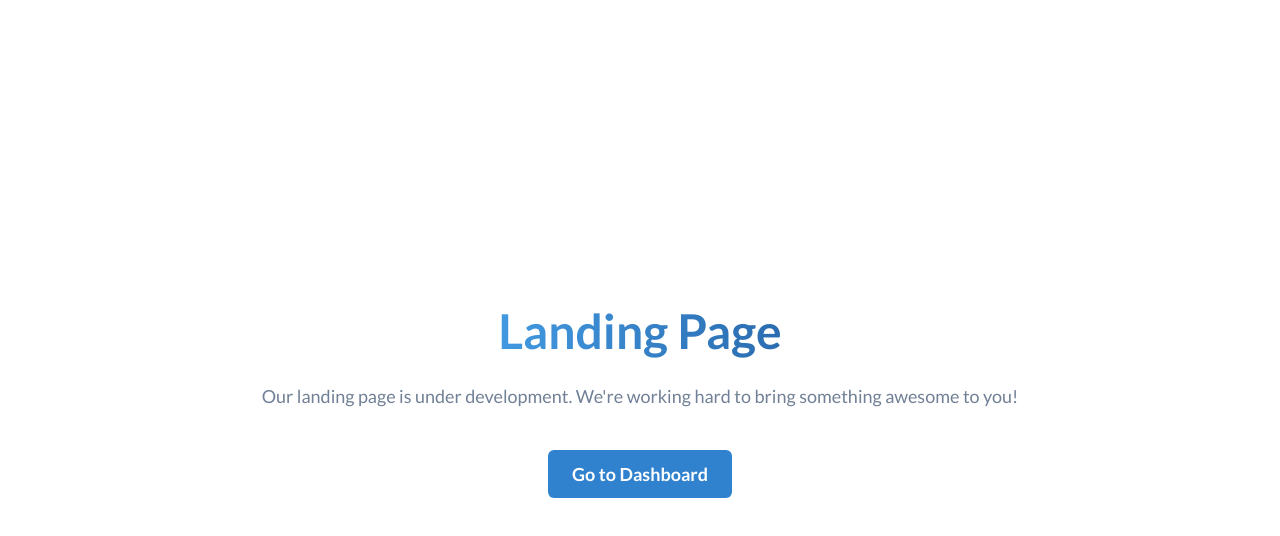
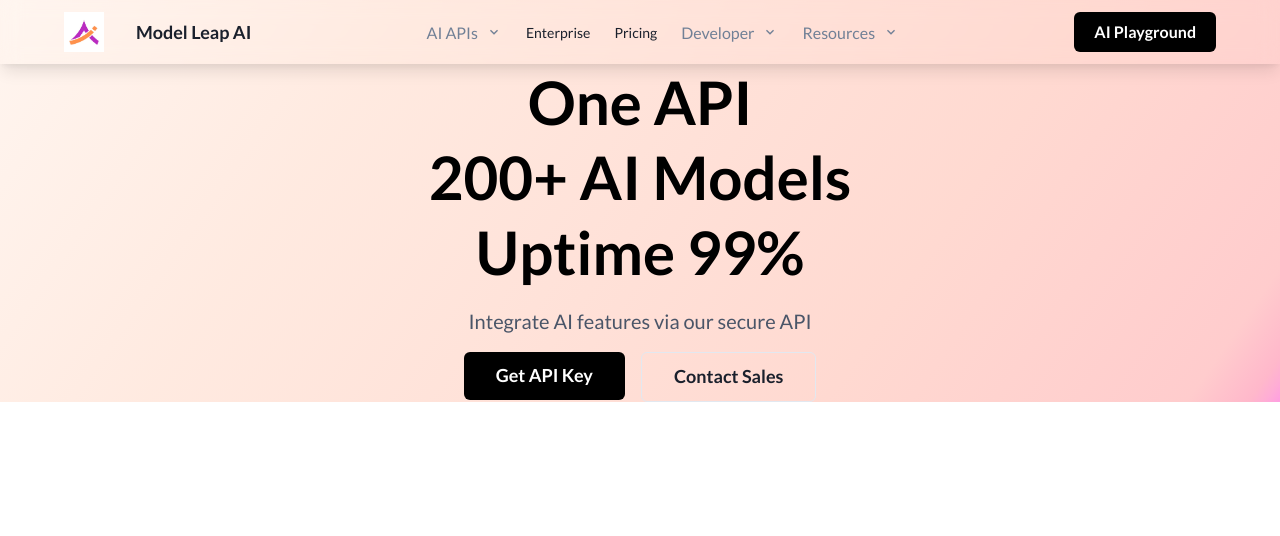
Before and after one commit to Arsalanbashir831/ModelLeap-AI, a React (Vite) app: page / in a window 1280 px wide. Shown: the top 536 px of the page. Built offline with nearby package versions, Linux system fonts and the light colour scheme.

Commit message:
landing page layout

```diff
--- a/package.json
+++ b/package.json
@@ -10,6 +10,7 @@
     "preview": "vite preview"
   },
   "dependencies": {
+    "@chakra-ui/icons": "^2.1.1",
     "@chakra-ui/react": "^2.8.2",
     "@emotion/react": "^11.13.3",
     "@emotion/styled": "^11.13.0",
--- /dev/null
+++ b/src/Components/LandingPage/Hero.jsx
@@ -0,0 +1,66 @@
+import React from "react";
+import { Box, Flex, VStack, Text, Button, Stack } from "@chakra-ui/react";
+
+const Hero = () => {
+  return (
+    <>
+      {/* <Box
+      w={"full"}
+        as="section"
+        textAlign="center"
+        h="100vh"
+        bg="transparent"
+      > */}
+        <Flex
+          direction="column"
+          justifyContent="center"
+          alignItems="center"
+          height="100%"
+        >
+
+          <VStack spacing={4}>
+            <Text
+              fontSize={{ base: "3xl", md: "5xl", lg: "6xl" }}
+              fontWeight="bold"
+              lineHeight="shorter"
+              color="black"
+            >
+              One API <br /> 200+ AI Models <br /> Uptime 99%
+            </Text>
+            <Text
+              fontSize={{ base: "md", md: "lg", lg: "xl" }}
+              color="gray.600"
+              maxW="600px"
+            >
+              Integrate AI features via our secure API
+            </Text>
+
+            <Stack direction={{ base: "column", md: "row" }} spacing={4}>
+              <Button
+                bg={'black'}
+                size="lg"
+                textColor={"white"}
+                variant="solid"
+                px={8}
+                py={6}
+              >
+                Get API Key
+              </Button>
+              <Button
+                colorScheme="gray"
+                size="lg"
+                variant="outline"
+                px={8}
+                py={6}
+              >
+                Contact Sales
+              </Button>
+            </Stack>
+          </VStack>
+        </Flex>
+      {/* </Box> */}
+    </>
+  );
+};
+
+export default Hero;
--- /dev/null
+++ b/src/Components/LandingPage/Navbar.jsx
@@ -0,0 +1,161 @@
+import React from "react";
+import {
+  Box,
+  Flex,
+  HStack,
+  IconButton,
+  Button,
+  useDisclosure,
+  Stack,
+  Image,
+  Menu,
+  MenuButton,
+  MenuList,
+  MenuItem,
+} from "@chakra-ui/react";
+import { HamburgerIcon, CloseIcon, ChevronDownIcon } from "@chakra-ui/icons";
+import logo from "../../../public/model_leap_favicon.png";
+import { Link } from "react-router-dom";
+
+const Navbar = () => {
+  const { isOpen, onOpen, onClose } = useDisclosure();
+
+  return (
+    <Box
+      position="fixed"
+      w="100%"
+      backdropFilter="blur(10px)"
+      zIndex="9999"
+      boxShadow="lg"
+    >
+      <Flex
+        h={16}
+        alignItems="center"
+        justifyContent="space-between"
+        px={6}
+        maxW="1200px"
+        mx="auto"
+      >
+        <HStack spacing={8} alignItems="center">
+          <Box>
+            <Image src={logo} alt="Logo" boxSize="40px" />
+          </Box>
+          <Box fontWeight="bold" fontSize="lg">
+            Model Leap AI
+          </Box>
+        </HStack>
+
+        <HStack
+          as="nav"
+          spacing={6}
+          display={{ base: "none", md: "flex" }}
+          fontWeight="500"
+          fontSize="sm"
+        >
+          <Menu>
+            <MenuButton
+              as={Button}
+              variant="link"
+              fontWeight="normal"
+              rightIcon={<ChevronDownIcon />}
+            >
+              AI APIs
+            </MenuButton>
+            <MenuList>
+              <MenuItem>API 1</MenuItem>
+              <MenuItem>API 2</MenuItem>
+            </MenuList>
+          </Menu>
+          <Link to="#" >Enterprise</Link>
+          <Link to="#">Pricing</Link>
+
+          <Menu>
+            <MenuButton
+              as={Button}
+              variant="link"
+              fontWeight="normal"
+              rightIcon={<ChevronDownIcon />}
+            >
+              Developer
+            </MenuButton>
+            <MenuList>
+              <MenuItem>Docs</MenuItem>
+              <MenuItem>Community</MenuItem>
+            </MenuList>
+          </Menu>
+
+          <Menu>
+            <MenuButton
+              as={Button}
+              variant="link"
+              fontWeight="normal"
+              rightIcon={<ChevronDownIcon />}
+            >
+              Resources
+            </MenuButton>
+            <MenuList>
+              <MenuItem>Blog</MenuItem>
+              <MenuItem>Guides</MenuItem>
+            </MenuList>
+          </Menu>
+        </HStack>
+
+        <HStack spacing={6}>
+          <Link to="/app">
+            <Button
+              bg="black"
+              color="white"
+              _hover={{ bg: "gray.700" }}
+              borderRadius="md"
+              px={5}
+            >
+              AI Playground
+            </Button>
+          </Link>
+          <IconButton
+            size="md"
+            icon={isOpen ? <CloseIcon /> : <HamburgerIcon />}
+            aria-label="Open Menu"
+            display={{ md: "none" }}
+            onClick={isOpen ? onClose : onOpen}
+          />
+        </HStack>
+      </Flex>
+      {isOpen ? (
+        <Box pb={4} display={"flex"} bg="white" justifyContent={'center'}>
+          <Stack as="nav" spacing={4}>
+            <Link to="#">AI APIs</Link>
+            <Link to="#">Enterprise</Link>
+            <Link to="#">Pricing</Link>
+            <Menu>
+              <MenuButton as={Link}>Developer</MenuButton>
+              <MenuList>
+                <MenuItem>Docs</MenuItem>
+                <MenuItem>Community</MenuItem>
+              </MenuList>
+            </Menu>
+            <Menu>
+              <MenuButton as={Link}>Resources</MenuButton>
+              <MenuList>
+                <MenuItem>Blog</MenuItem>
+                <MenuItem>Guides</MenuItem>
+              </MenuList>
+            </Menu>
+            <Link to="/app">
+              <Button
+                bg="black"
+                color="white"
+                _hover={{ bg: "gray.700" }}
+                borderRadius="md"
+              >
+                AI Playground
+              </Button>
+            </Link>
+          </Stack>
+        </Box>
+      ) : null}
+    </Box>
+  );
+};
+
+export default Navbar;
--- a/src/Pages/Landing/Landing.jsx
+++ b/src/Pages/Landing/Landing.jsx
@@ -1,51 +1,49 @@
-import React from 'react';
+import React from "react";
 import {
   Box,
+  Flex,
+  VStack,
   Text,
-  Heading,
-  Container,
-  VStack,
   Button,
-  CircularProgress,
-  CircularProgressLabel,
-  Flex,
-} from '@chakra-ui/react';
-import { Link } from 'react-router-dom';
+  Stack,
+  Image,
+} from "@chakra-ui/react";
+import Navbar from "../../Components/LandingPage/Navbar";
+import Hero from "../../Components/LandingPage/Hero";
 
-const Landing = () => {
+const LandingPage = () => {
   return (
-    <Container maxW="container.lg" h="100vh" display="flex" justifyContent="center" alignItems="center">
-      <VStack spacing={6} textAlign="center">
-        {/* Progress Indicator */}
-        {/* <CircularProgress isIndeterminate size="120px" color="blue.500">
-          <CircularProgressLabel>Loading</CircularProgressLabel>
-        </CircularProgress> */}
-
-        {/* Heading */}
-        <Heading
-          as="h1"
-          fontSize="5xl"
-          fontWeight="bold"
-          bgGradient="linear(to-r, blue.400, blue.600)"
-          bgClip="text"
+    <>
+      <Navbar />
+      <Box
+        as="section"
+        w={"full"}
+        pt={'65px'}
+        textAlign="center"
+        h="100%"
+        bgGradient="linear-gradient(
+    305deg,
+    hsl(297deg 79% 77%) 0%,
+    hsl(318deg 100% 81%) 0%,
+    hsl(331deg 100% 84%) 1%,
+    hsl(344deg 100% 86%) 2%,
+    hsl(359deg 100% 90%) 6%,
+    hsl(11deg 100% 91%) 30%,
+    hsl(19deg 100% 94%) 73%,
+    hsl(23deg 100% 97%) 100%
+  )"
+      >
+        <Flex
+          direction="column"
+          justifyContent="center"
+          alignItems="center"
+          height="100%"
         >
-          Landing Page
-        </Heading>
-
-        {/* Description */}
-        <Text fontSize="lg" color="gray.500">
-          Our landing page is under development. We're working hard to bring something awesome to you!
-        </Text>
-
-        {/* Button to navigate elsewhere */}
-        <Link to="/app">
-          <Button colorScheme="blue" size="lg" mt={4}>
-            Go to Dashboard
-          </Button>
-        </Link>
-      </VStack>
-    </Container>
+        <Hero />
+        </Flex>
+      </Box>
+    </>
   );
 };
 
-export default Landing;
+export default LandingPage;
```
Also changed, not shown: public/model_leap_favicon.png, 1 other file (tests, documents, lock files or other folders).
